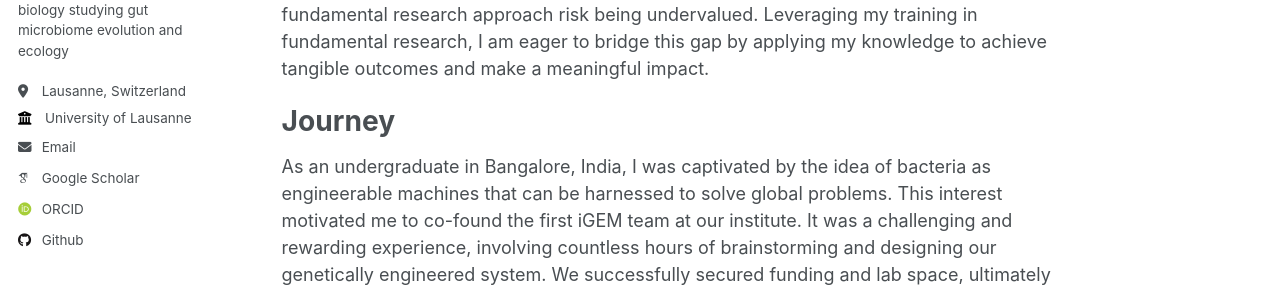
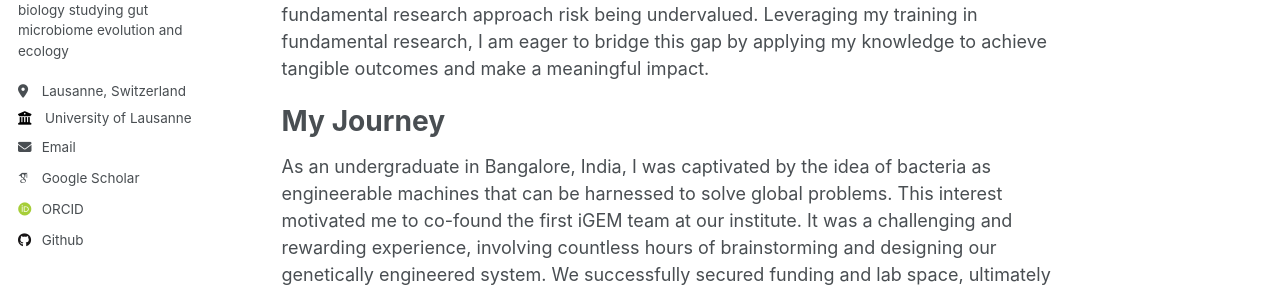
Before and after one commit to Aiswarya-prasad/aiswarya-prasad.github.io, a Jekyll site: the page built from _pages/about.md, in a window 1280 px wide and 900 px high. Shown: the part 302-594 px from the top of the window. Built offline with Jekyll 4.4.1, drawn with Linux system fonts in a browser that asks for light colours; some web fonts are replaced.

Commit message:
Syntax change, squash commit later or just ignore.

```diff
--- a/_pages/about.md
+++ b/_pages/about.md
@@ -11,7 +11,7 @@ redirect_from:
 
 We live in an era where biotechnology is advancing so rapidly that methods once unimaginable a decade ago are now routine. This acceleration opens up vast opportunities for translating discoveries into novel therapies and sustainable solutions, particularly in emerging fields such as microbiome research. However, as the focus shifts toward practical applications, the deep thinking and nuanced understanding fostered by a fundamental research approach risk being undervalued. Leveraging my training in fundamental research, I am eager to bridge this gap by applying my knowledge to achieve tangible outcomes and make a meaningful impact.
 
-# Journey
+# My Journey
 
 As an undergraduate in Bangalore, India, I was captivated by the idea of bacteria as engineerable machines that can be harnessed to solve global problems. This interest motivated me to co-found the first iGEM team at our institute. It was a challenging and rewarding experience, involving countless hours of brainstorming and designing our genetically engineered system. We successfully secured funding and lab space, ultimately presenting our work at the iGEM competition in Boston. This effort laid the groundwork for future teams, who have since won gold medals and received special nominations.
 
```
